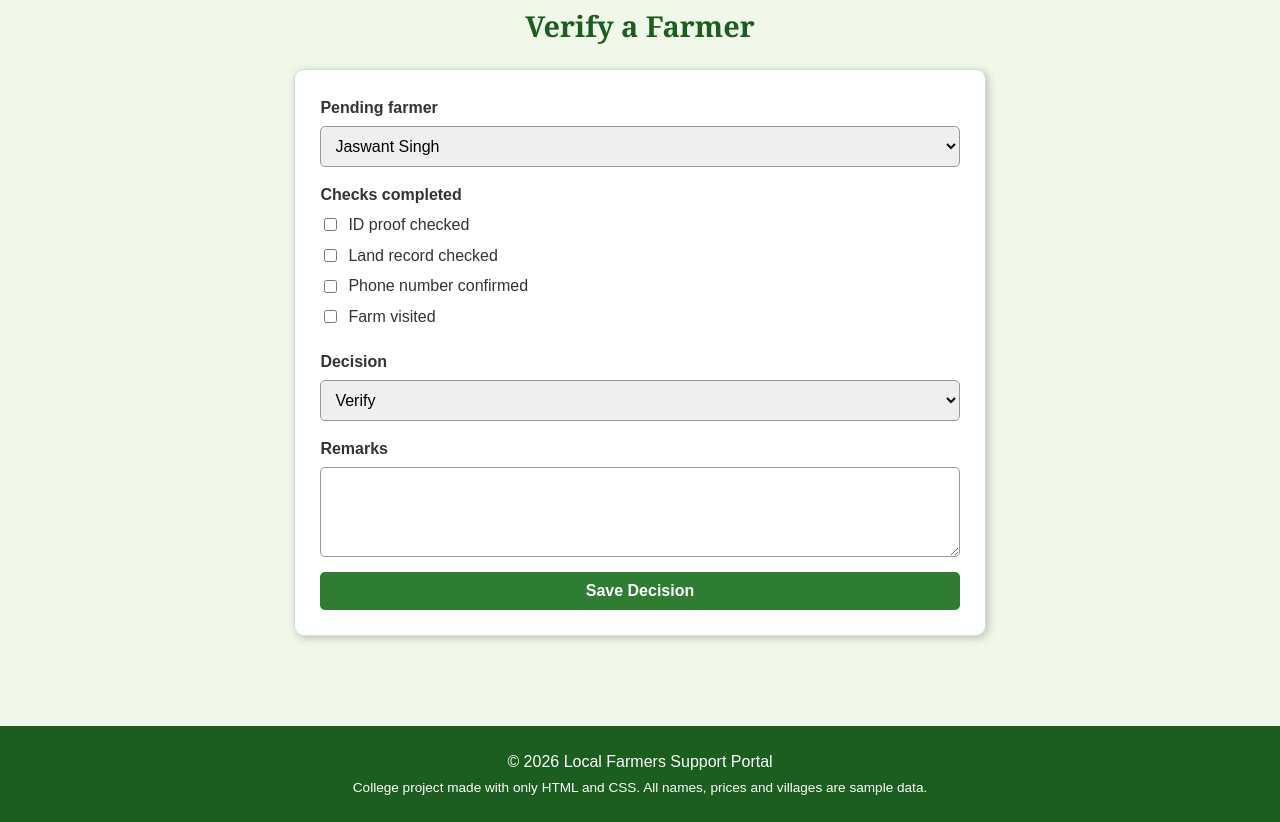
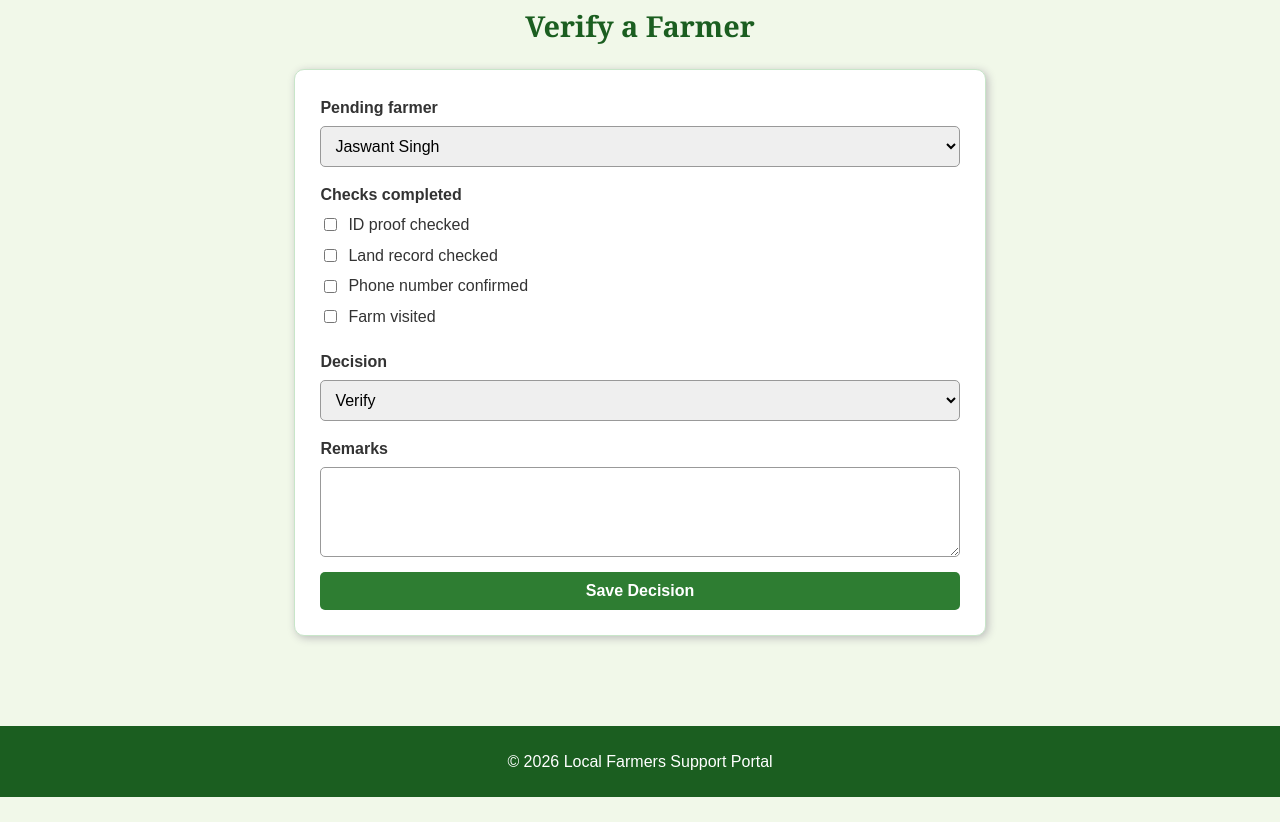
Before and after one commit to Arya-Singh-3108/local-farmers-support-portal, a plain HTML site: page admin.html in a window 1280 px wide. Shown: the part 1440-2262 px from the top of the page. After the commit the page ends 2237 px from the top, so only its background shows below. Drawn offline with Linux system fonts and the light colour scheme.

Commit message:
Remove disclaimer from footer in admin.html
Removed the disclaimer about sample data from the footer.

```diff
--- a/admin.html
+++ b/admin.html
@@ -136,7 +136,6 @@
 
   <div class="footer">
     <p>© 2026 Local Farmers Support Portal</p>
-    <p class="small">College project made with only HTML and CSS. All names, prices and villages are sample data.</p>
   </div>
 
 </body>
```
